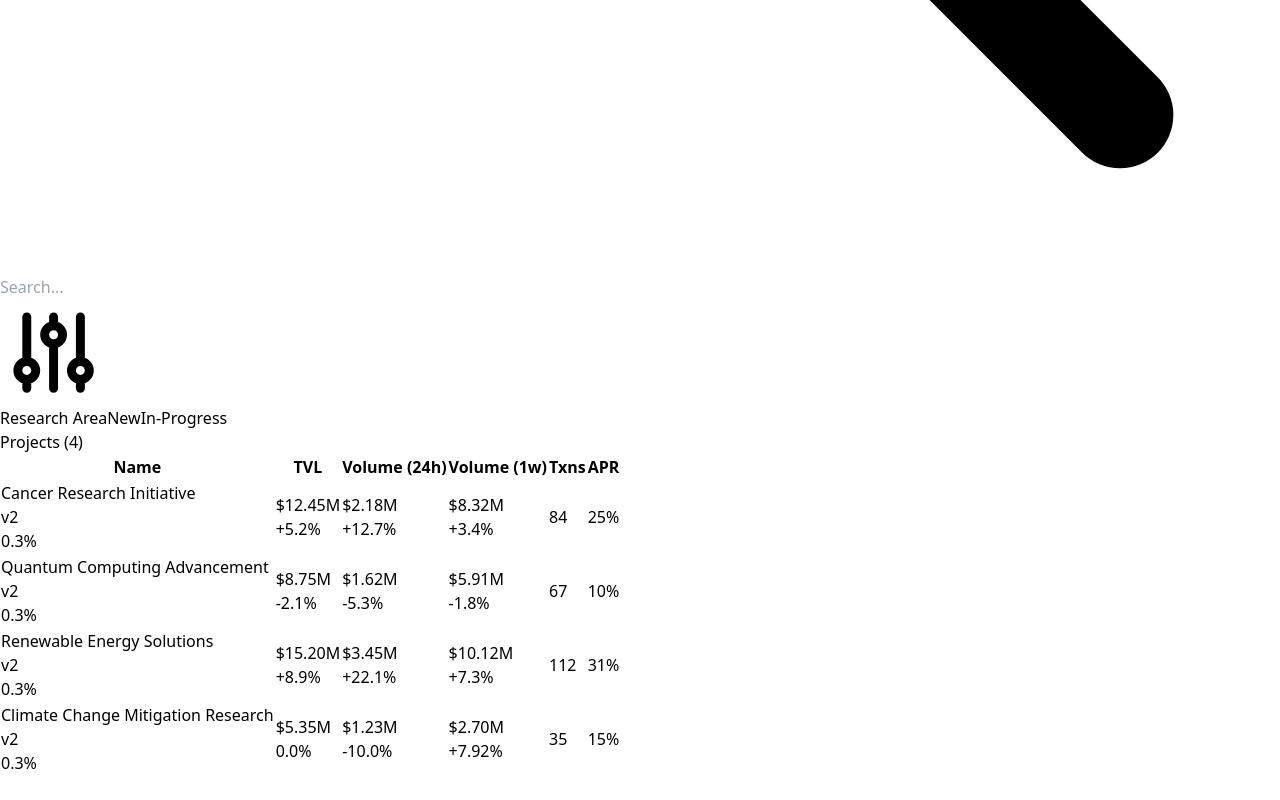
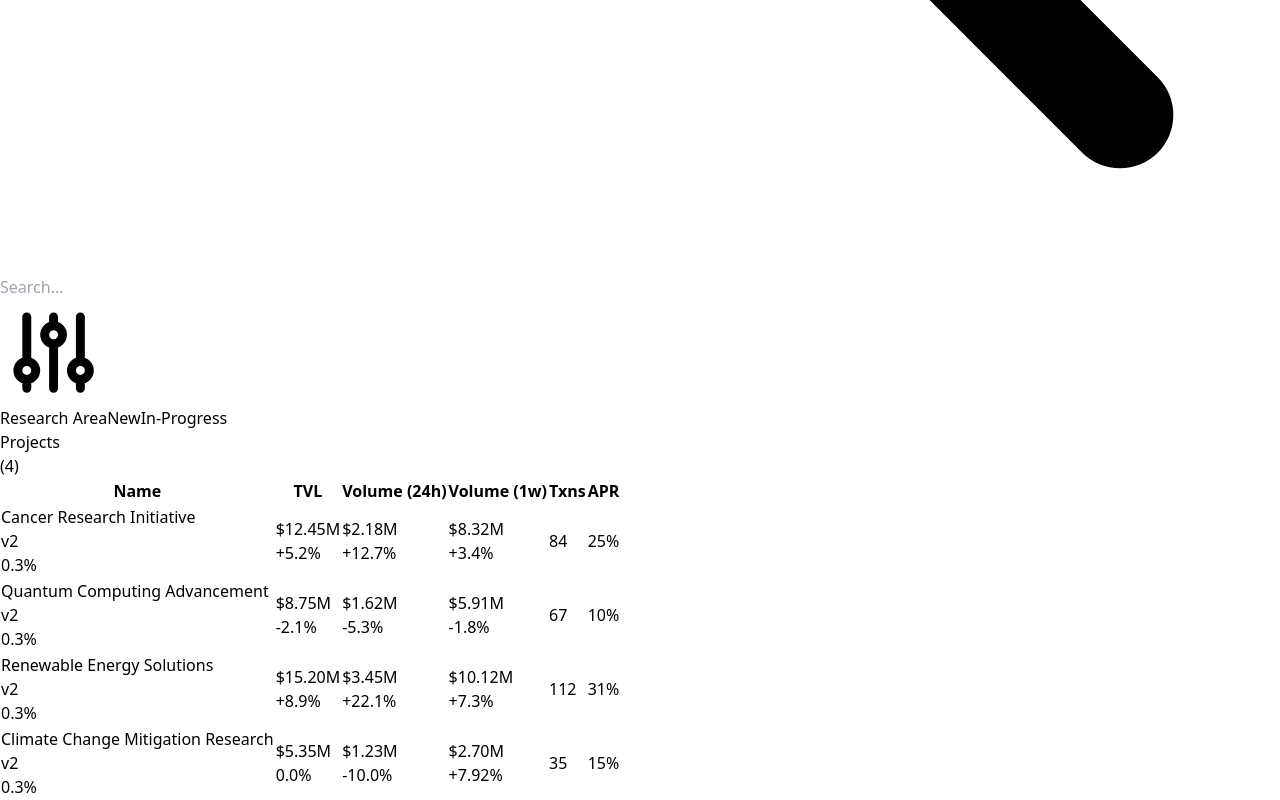
Before and after one commit to nikp9/ChainGrant, a React (Vite) app in the folder frontend/: page / in a window 1280 px wide. Shown: the part 1293-2093 px from the top of the page. Before the commit the page ends 2069 px from the top, so only its background shows below. Built offline with nearby package versions, Linux system fonts and the light colour scheme.

Commit message:
Update contents table

```diff
--- a/frontend/src/components/Table.jsx
+++ b/frontend/src/components/Table.jsx
@@ -151,8 +151,9 @@ function GrantsTable() {
             <div className="bg-[#0f172a] border border-gray-700 rounded-md overflow-hidden shadow-sm w-full">
 
                 {/* Pools Counter */}
-                <div className="mb-4 flex justify-between px-4 py-4 items-center border-b-[1px] border-opacity-50 border-gray-600">
-                    <h2 className="text-lg text-white">Projects ({filteredGrants.length})</h2>
+                <div className="mb-4 flex px-4 py-4 items-center border-b-[1px] border-opacity-50 border-gray-600">
+                    <h2 className="text-lg font-medium text-white mr-1">Projects </h2>
+                    <p className="text-lg font-medium text-gray-400">({filteredGrants.length})</p>
                 </div>
 
                 <div className="overflow-x-auto">
```
